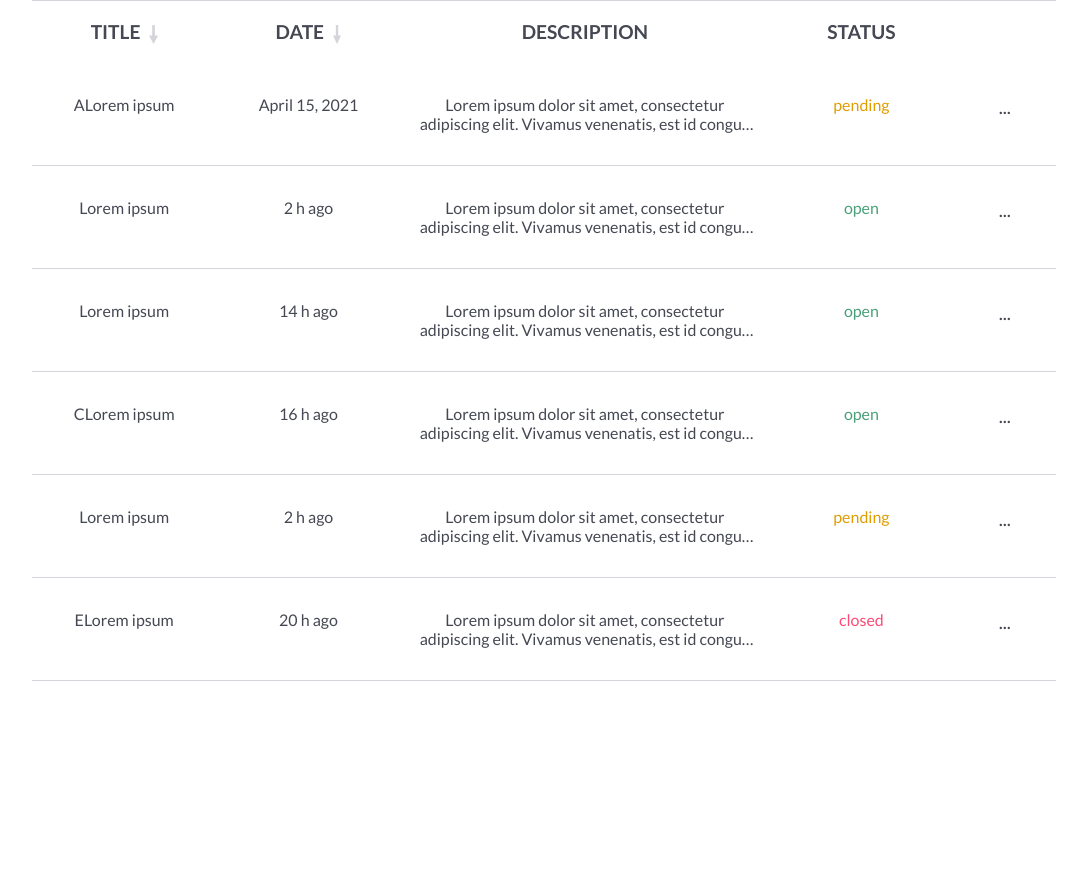
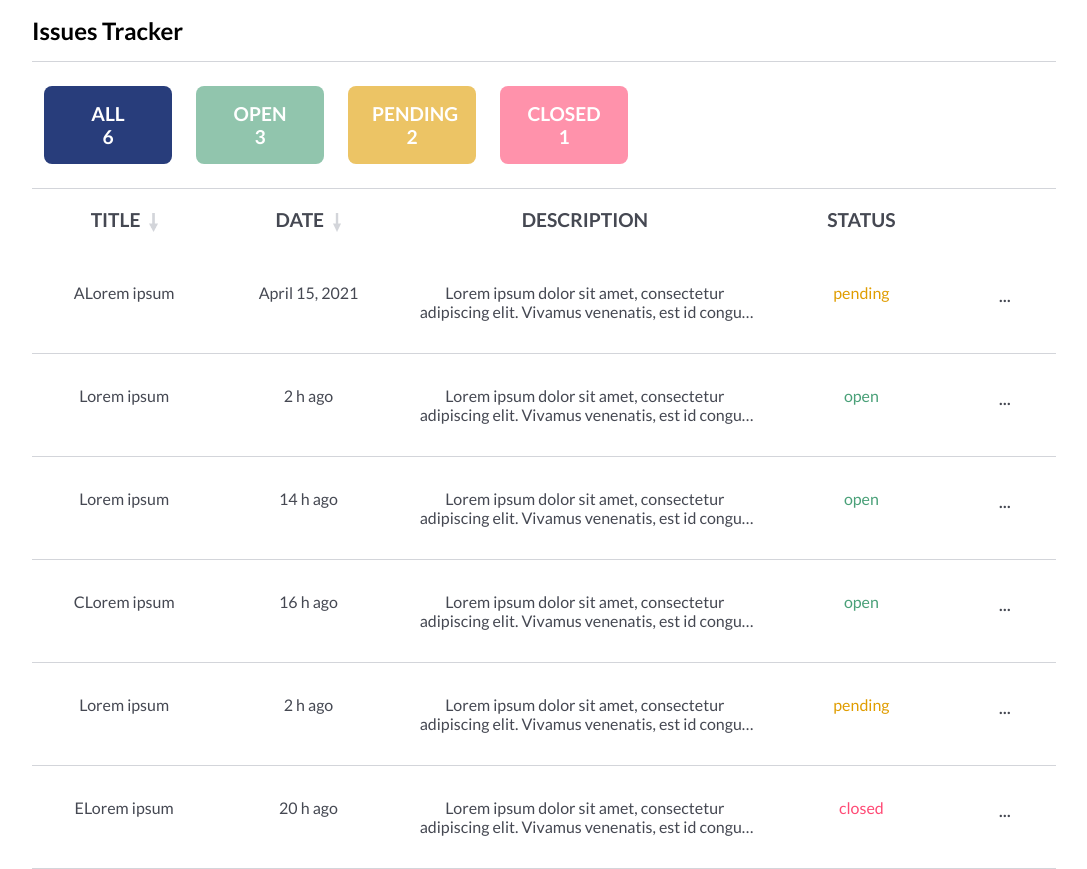
Before and after one commit to wojciechlasak/issue-tracker, a React (Create React App) app: page / in a window 1280 px wide. Shown: the whole page, without its empty margins (96-1183 px from the left). Before the commit the page ends 800 px from the top, so only its background shows below. Built offline with nearby package versions, Linux system fonts and the light colour scheme.

Commit message:
added header with filterBox

```diff
--- a/src/App.js
+++ b/src/App.js
@@ -2,6 +2,7 @@ import React from 'react';
 import IssuesProvider from './providers/IssuesProvider';
 import Theme from './providers/Theme';
 import styled from 'styled-components';
+import Header from './components/header/Header';
 import IssuesList from './components/issuesList/IssuesList';
 
 const Container = styled.div`
@@ -15,6 +16,7 @@ const App = () => {
     <IssuesProvider>
       <Theme>
         <Container>
+          <Header />
           <IssuesList />
         </Container>
       </Theme>
--- /dev/null
+++ b/src/components/header/FilterBox.js
@@ -0,0 +1,17 @@
+import React from 'react';
+import { Box, Text } from './StyledHeader';
+
+const FilterBox = ({ title, number, bgColor, active, changeActive }) => {
+  return (
+    <Box
+      bgColor={bgColor}
+      active={active === title}
+      onClick={() => changeActive(title)}
+    >
+      <Text>{title}</Text>
+      <Text>{number}</Text>
+    </Box>
+  );
+};
+
+export default FilterBox;
--- /dev/null
+++ b/src/components/header/Header.js
@@ -0,0 +1,57 @@
+import React, { useContext, useState } from 'react';
+import FilterBox from './FilterBox';
+import { IssuesContext } from '../../providers/IssuesProvider';
+import { getStatusColor } from '../../utils/getStatusColor';
+import { Heading, Container } from './StyledHeader';
+
+const Header = () => {
+  const issuesContext = useContext(IssuesContext);
+  const [active, setActive] = useState('all');
+
+  const getIssueNumber = status => {
+    return issuesContext.issues.filter(issue => issue.status === status).length;
+  };
+
+  const handleChangeActive = title => {
+    setActive(title);
+    issuesContext.filterIssuesByStatus(title);
+  };
+
+  return (
+    <React.Fragment>
+      <Heading>Issues Tracker</Heading>
+      <Container>
+        <FilterBox
+          title="all"
+          number={issuesContext.issues.length}
+          bgColor={'#283D7B'}
+          active={active}
+          changeActive={handleChangeActive}
+        />
+        <FilterBox
+          title="open"
+          number={getIssueNumber('open')}
+          bgColor={getStatusColor('open')}
+          active={active}
+          changeActive={handleChangeActive}
+        />
+        <FilterBox
+          title="pending"
+          number={getIssueNumber('pending')}
+          bgColor={getStatusColor('pending')}
+          active={active}
+          changeActive={handleChangeActive}
+        />
+        <FilterBox
+          title="closed"
+          number={getIssueNumber('closed')}
+          bgColor={getStatusColor('closed')}
+          active={active}
+          changeActive={handleChangeActive}
+        />
+      </Container>
+    </React.Fragment>
+  );
+};
+
+export default Header;
--- /dev/null
+++ b/src/components/header/StyledHeader.js
@@ -0,0 +1,36 @@
+import styled from 'styled-components';
+
+export const Heading = styled.h1`
+  font-size: ${props => props.theme.fontSizes.large};
+  font-weight: 700;
+`;
+
+export const Container = styled.div`
+  padding: 1.5em 0;
+  border-top: 1px solid ${props => props.theme.colors.grayLight};
+  display: flex;
+`;
+
+export const Box = styled.div`
+  background-color: ${props => props.bgColor};
+  padding: 1em 1.5em;
+  border-radius: ${props => props.theme.details.borderRadius};
+  width: 8em;
+  text-align: center;
+  margin: 0 0.75em;
+  cursor: pointer;
+  transition: opacity 0.5s;
+
+  ${({ active }) =>
+    !active &&
+    `
+    opacity: 60%;
+  `}
+`;
+
+export const Text = styled.div`
+  font-size: ${props => props.theme.fontSizes.medium};
+  font-weight: 700;
+  text-transform: uppercase;
+  color: #fff;
+`;
```
